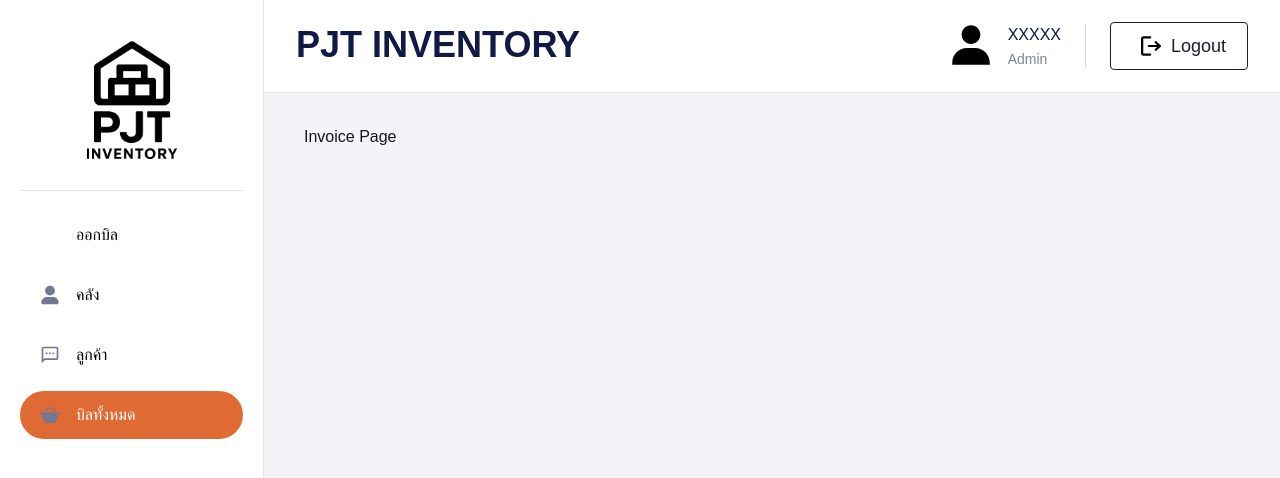
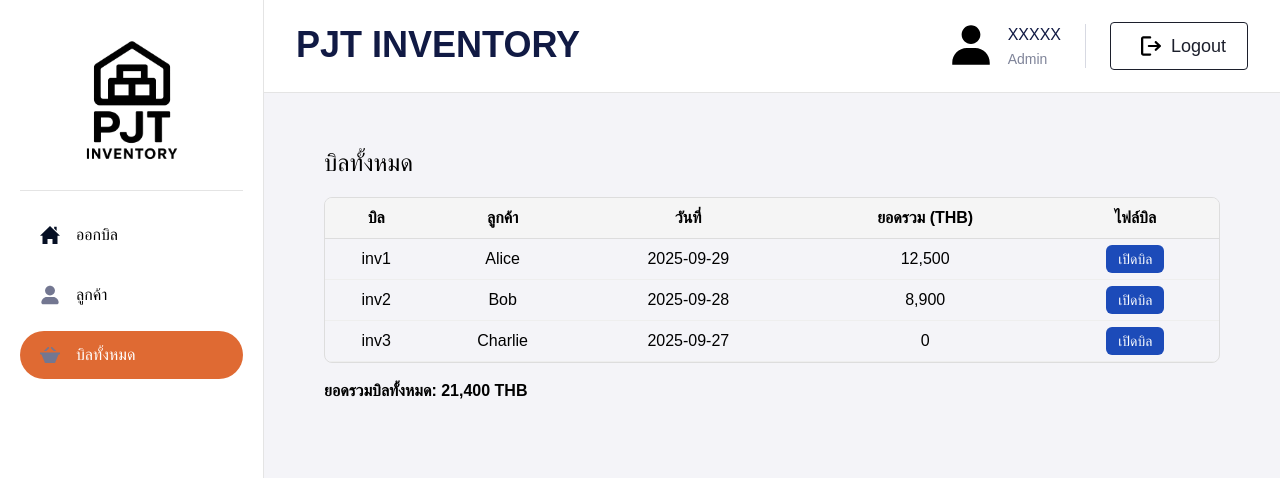
Before and after one commit to xtxme/PJT_frontend, a Next.js app: page /sale/invoices in a window 1280 px wide. Shown: the top 478 px of the page. Built offline with nearby package versions, Linux system fonts and the light colour scheme; a web font is replaced by a local one; what @mui/material-nextjs would draw is missing.

Commit message:
base_inv_cust

```diff
--- a/src/app/(portected)/sale/customers/page.tsx
+++ b/src/app/(portected)/sale/customers/page.tsx
@@ -1,7 +1,87 @@
-export default function CustomersPage() {
+'use client';
+import { useState } from 'react';
+import styled from 'styled-components';
+
+const mockCustomersWithTotal = [
+  { id: 'c1', name: 'Alice', totalPaid: 12500 },
+  { id: 'c2', name: 'Bob', totalPaid: 8900 },
+  { id: 'c3', name: 'Charlie', totalPaid: 0 },
+  { id: 'c4', name: 'Alice', totalPaid: 12500 },
+  { id: 'c5', name: 'Bob', totalPaid: 8900 },
+  { id: 'c6', name: 'Charlie', totalPaid: 0 },
+];
+
+const PageContainer = styled.div`
+  // padding: 20px;
+  color: #000000ff;
+`;
+
+const Header = styled.div`
+  font-size: 24px;
+  font-weight: bold;
+  margin-bottom: 20px;
+`;
+
+const CardGrid = styled.div`
+  display: grid;
+  grid-template-columns: repeat(auto-fit, minmax(220px, 1fr));
+  gap: 16px;
+`;
+
+const CustomerCard = styled.div`
+  background-color: #ffffff;
+  border-radius: 12px;
+  box-shadow: 0 4px 12px rgba(0,0,0,0.1);
+  padding: 16px;
+  display: flex;
+  flex-direction: column;
+  justify-content: space-between;
+  transition: transform 0.2s, box-shadow 0.2s;
+
+  &:hover {
+    transform: translateY(-4px);
+    box-shadow: 0 8px 20px rgba(0,0,0,0.15);
+  }
+`;
+
+const CustomerName = styled.div`
+  font-size: 18px;
+  font-weight: 600;
+  margin-bottom: 8px;
+`;
+
+const CustomerId = styled.div`
+  font-size: 14px;
+  color: #555;
+  margin-bottom: 12px;
+`;
+
+const TotalPaid = styled.div`
+  font-size: 16px;
+  font-weight: bold;
+  color: #1c4bb9ff;
+  text-align: right;
+`;
+
+
+export default function CustomerCardsPage() {
+  const [customers] = useState(mockCustomersWithTotal);
+
+  const grandTotal = customers.reduce((sum, c) => sum + c.totalPaid, 0);
+
   return (
-    <div>
-      <h1>Sales Pageee</h1>
-    </div>
+    <PageContainer>
+      <Header>ลูกค้าทั้งหมด</Header>
+      <CardGrid>
+        {customers.map(c => (
+          <CustomerCard key={c.id}>
+            <CustomerName>{c.name}</CustomerName>
+            <CustomerId>ID: {c.id}</CustomerId>
+            <TotalPaid>ยอดจ่าย: {c.totalPaid.toLocaleString()} THB</TotalPaid>
+          </CustomerCard>
+        ))}
+      </CardGrid>
+      <TotalPaid style={{ fontSize: 20, marginTop: 20 }}>ยอดรวมทั้งหมด: {grandTotal.toLocaleString()} THB</TotalPaid>
+    </PageContainer>
   );
 }
--- a/src/app/(portected)/sale/inventory/page.tsx
+++ /dev/null
@@ -1,7 +0,0 @@
-export default function InvertoryPage() {
-  return (
-    <div>
-      <h1>Sales Pageee</h1>
-    </div>
-  );
-}
--- a/src/app/(portected)/sale/invoices/page.tsx
+++ b/src/app/(portected)/sale/invoices/page.tsx
@@ -1,7 +1,103 @@
-export default function InvoicesPage() {
+'use client';
+import { useState } from 'react';
+import styled from 'styled-components';
+
+const mockInvoices = [
+  { id: 'inv1', customer: 'Alice', date: '2025-09-29', total: 12500, fileUrl: 'https://cmu.to/arsaapply' },
+  { id: 'inv2', customer: 'Bob', date: '2025-09-28', total: 8900, fileUrl: '/bills/inv2.pdf' },
+  { id: 'inv3', customer: 'Charlie', date: '2025-09-27', total: 0, fileUrl: '/bills/inv3.pdf' },
+];
+
+const PageContainer = styled.div`
+  padding: 20px;
+  color: #000;
+`;
+
+const Header = styled.h1`
+  font-size: 24px;
+  margin-bottom: 16px;
+`;
+
+const TableContainer = styled.div`
+  max-height: 500px; // กำหนดความสูงตาราง
+  overflow-y: auto;
+  border: 1px solid #ddd;
+  border-radius: 8px;
+`;
+
+const InvoiceTable = styled.table`
+  width: 100%;
+  border-collapse: collapse;
+  vertical-align: middle; /* ให้เนื้อหากลางแนวตั้ง */
+  text-align: center;
+`;
+
+const TableHeader = styled.th`
+  position: sticky;
+  top: 0;
+  background: #f5f5f5;
+  padding: 8px;
+  border-bottom: 1px solid #ddd;
+`;
+
+const TableCell = styled.td`
+  padding: 8px;
+  border-bottom: 1px solid #eee;
+`;
+
+const FileButton = styled.a`
+  background-color: #1c4bb9;
+  color: #fff;
+  padding: 6px 12px;
+  border-radius: 6px;
+  text-decoration: none;
+  font-size: 14px;
+  cursor: pointer;
+
+  &:hover {
+    background-color: #153a8d;
+  }
+`;
+
+export default function InvoiceListPage() {
+  const [invoices] = useState(mockInvoices);
+
+  const grandTotal = invoices.reduce((sum, inv) => sum + inv.total, 0);
+
   return (
-    <div>
-      <h1>Invoice Page</h1>
-    </div>
+    <PageContainer>
+      <Header>บิลทั้งหมด</Header>
+      <TableContainer>
+        <InvoiceTable>
+          <thead>
+            <tr>
+              <TableHeader>บิล</TableHeader>
+              <TableHeader>ลูกค้า</TableHeader>
+              <TableHeader>วันที่</TableHeader>
+              <TableHeader>ยอดรวม (THB)</TableHeader>
+              <TableHeader>ไฟล์บิล</TableHeader>
+            </tr>
+          </thead>
+          <tbody>
+            {invoices.map(inv => (
+              <tr key={inv.id}>
+                <TableCell>{inv.id}</TableCell>
+                <TableCell>{inv.customer}</TableCell>
+                <TableCell>{inv.date}</TableCell>
+                <TableCell>{inv.total.toLocaleString()}</TableCell>
+                <TableCell>
+                  <FileButton href={inv.fileUrl} target="_blank" rel="noopener noreferrer">
+                    เปิดบิล
+                  </FileButton>
+                </TableCell>
+              </tr>
+            ))}
+          </tbody>
+        </InvoiceTable>
+      </TableContainer>
+      <div style={{ marginTop: 16, fontWeight: 'bold' }}>
+        ยอดรวมบิลทั้งหมด: {grandTotal.toLocaleString()} THB
+      </div>
+    </PageContainer>
   );
 }
--- a/src/components/sidebar/Sidebar_sale.tsx
+++ b/src/components/sidebar/Sidebar_sale.tsx
@@ -99,9 +99,8 @@ export default function Sidebar() {
   const pathname = usePathname();
 
   const navItems = [
-    { href: "/sale/sales", label: "ออกบิล", icon: "/images/dashboard-wh-icon.svg" },
-    { href: "/sale/inventory", label: "คลัง", icon: "/images/RoleAccess-gray-icon.svg" },
-    { href: "/sale/customers", label: "ลูกค้า", icon: "/images/DataLog-gray-icon.svg" },
+    { href: "/sale/sales", label: "ออกบิล", icon: "/images/dashboard-black-icon.svg" },
+    { href: "/sale/customers", label: "ลูกค้า", icon: "/images/RoleAccess-gray-icon.svg" },
     { href: "/sale/invoices", label: "บิลทั้งหมด", icon: "/images/Pending-gray-icon.svg" },
   ];
 
```
